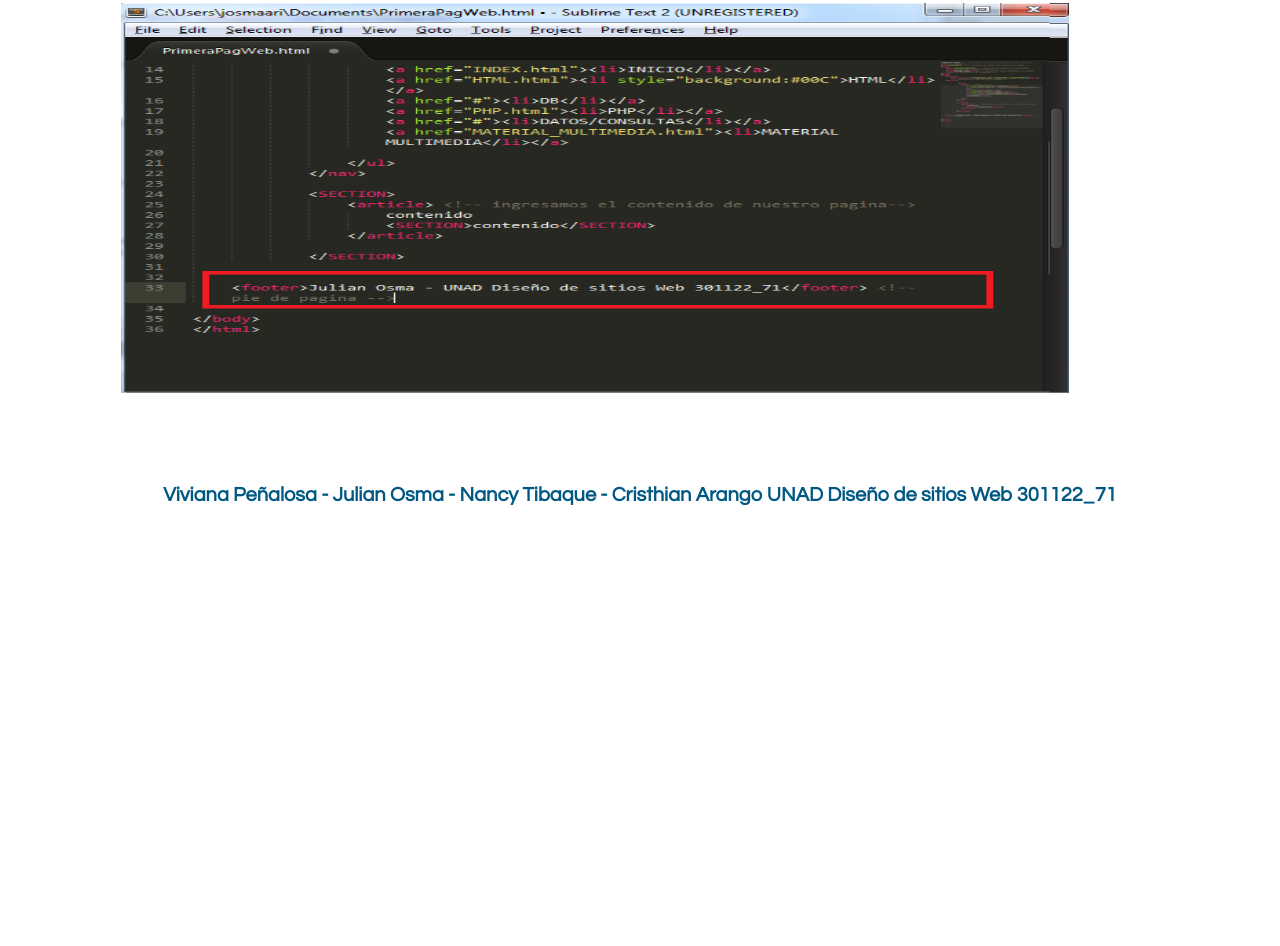
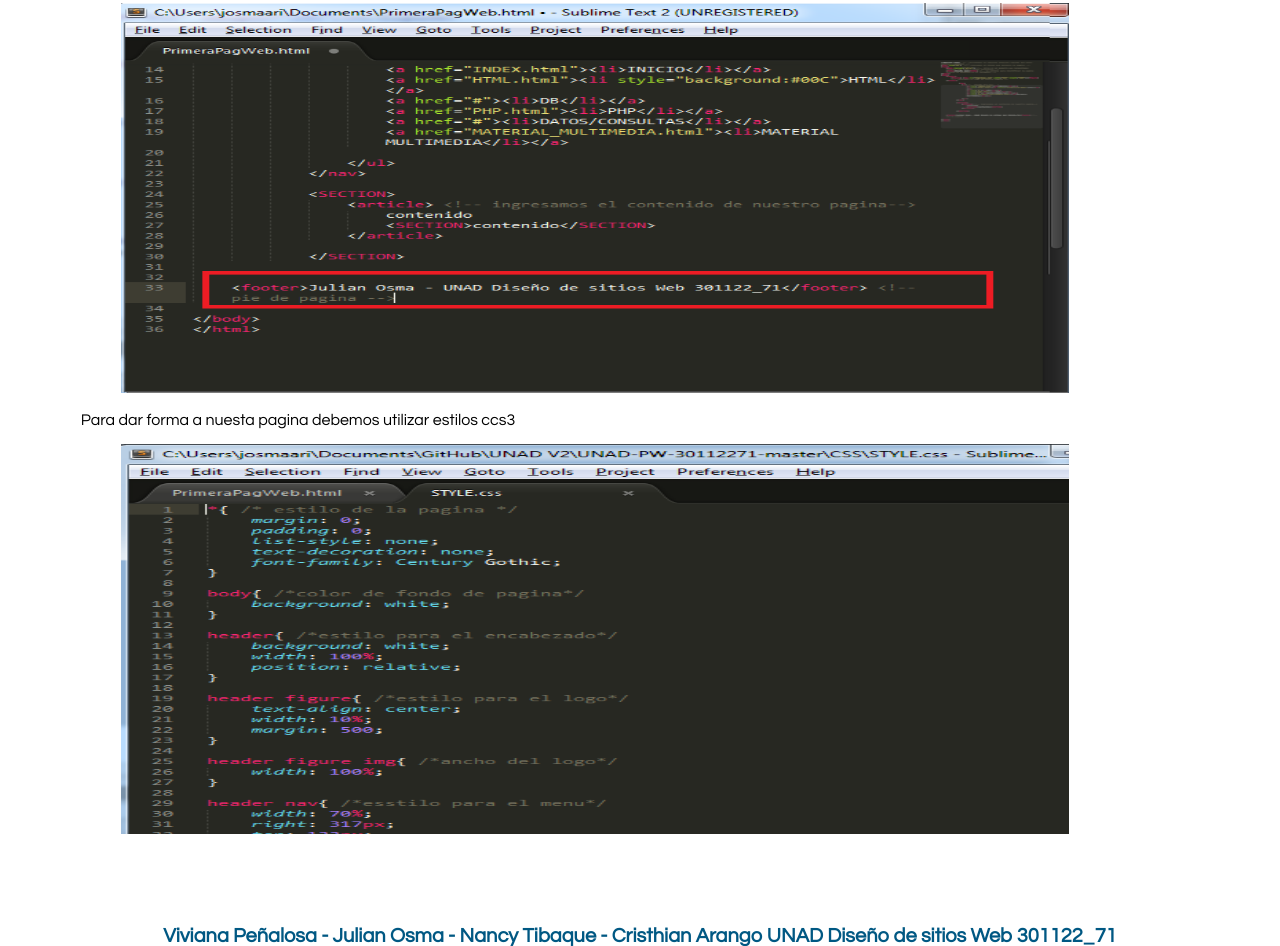
Before and after one commit to JulianOsma/UNAD-V2, a plain HTML site: page UNAD-PW-30112271-master/HTML.html in a window 1280 px wide. Shown: the part 5202-6148 px from the top of the page. Before the commit the page ends 5707 px from the top, so only its background shows below. Drawn offline with Linux system fonts and the light colour scheme.

Commit message:
NewCambios

```diff
--- a/UNAD-PW-30112271-master/HTML.html
+++ b/UNAD-PW-30112271-master/HTML.html
@@ -154,6 +154,11 @@ Html 5 es la última versión de html, en esta ultima versión cambia su estruct
 
                 <figure><img src="img/footer.png" width="948" height="390"/></figure>
 
+
+               Para dar forma a nuesta pagina debemos utilizar estilos ccs3
+
+               <figure><img src="img/CSS.png" width="948" height="390"/></figure>
+
                </td>
 	        </tr>
 	      </table>
```
Also changed, not shown: UNAD-PW-30112271-master/IMG/CSS.png (added).
